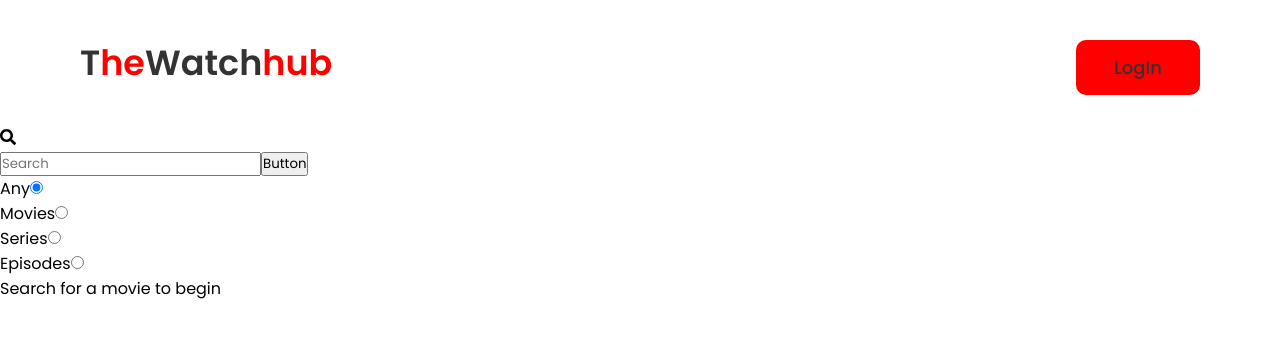
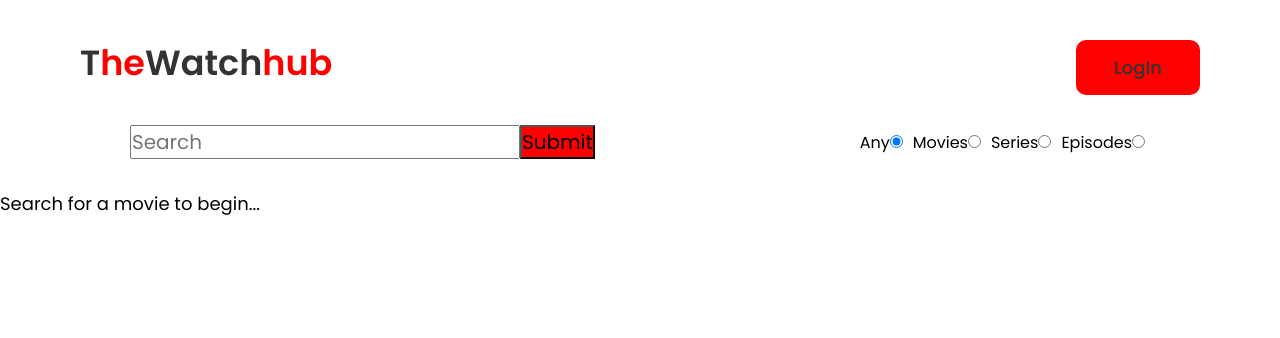
Before and after one commit to rajnidua/the-watch-hub, a React (Create React App) app in the folder client/: page / in a window 1280 px wide. Shown: the top 338 px of the page. Built offline with nearby package versions, Linux system fonts and the light colour scheme.

Commit message:
fixed styling, added watchlist and fetching id from watchlist

```diff
--- a/client/src/components/SearchWatchList/FilterWatchList.js
+++ b/client/src/components/SearchWatchList/FilterWatchList.js
@@ -105,8 +105,6 @@ const FilterWatchList = () => {
   return (
     <div className="container">
       <div className="search-container">
-        <FontAwesomeIcon icon={faSearch} />
-
         <form onSubmit={handleFormSubmit}>
           <input
             name="searchInput"
@@ -118,46 +116,48 @@ const FilterWatchList = () => {
             placeholder="Search"
             className="search-input"
           />
-          <button type="submit">Button</button>
+          <button type="submit" className="input-btn">
+            Submit
+          </button>
         </form>
-        <div className="checkbox-container">
-          <div className="feild Swimming">
+        <div className="radio-container">
+          <div className="field Any">
             <label for="any">Any</label>
             <input
               type="radio"
-              className="any-feild"
+              className="any-field"
               name={formState[0].type}
               checked={formState[0].checkValue}
               onClick={handleClick}
             />
           </div>
-          <div className="feild Movie">
+          <div className="field Movie">
             <label for="movies">Movies</label>
             <input
               type="radio"
-              className="movie-feild"
+              className="movie-field"
               name={formState[1].type}
               checked={formState[1].checkValue}
               onClick={handleClick}
             />
           </div>
 
-          <div className="feild Series">
+          <div className="field Series">
             <label for="series">Series</label>
             <input
               type="radio"
-              className="series-feild"
+              className="series-field"
               name={formState[2].type}
               checked={formState[2].checkValue}
               onClick={handleClick}
             />
           </div>
 
-          <div className="feild Episodes">
+          <div className="field Episodes">
             <label for="episodes">Episodes</label>
             <input
               type="radio"
-              className="episodes-feild"
+              className="episodes-field"
               name={formState[3].type}
               checked={formState[3].checkValue}
               onClick={handleClick}
@@ -181,7 +181,7 @@ const FilterWatchList = () => {
             selectedMovieType={filteredMovieType[0].type}
           />
         ) : (
-          "Search for a movie to begin"
+          <div className="static-text">Search for a movie to begin...</div>
         )}
       </div>
     </div>
--- a/client/src/components/ShowList.js
+++ b/client/src/components/ShowList.js
@@ -7,6 +7,10 @@ const ShowList = (props) => {
   const [loading, setLoading] = useState(true);
   const [singleMovieData, setSingleMovieData] = useState([]);
   console.log("list from search bar&&&&&&&& ", props);
+
+  const handleSave = (id) => {
+    console.log("SAVE ####" + id);
+  };
 
   const handleClick = async (id) => {
     console.log("I am inside handle click");
@@ -55,7 +59,12 @@ const ShowList = (props) => {
                     <div className="title">{movie.Title}</div>
 
                     <div className="released-year">{movie.Year}</div>
-                    <button onClick={() => handleClick(movie.imdbID)}>X</button>
+                    <button
+                      className="btn-view"
+                      onClick={() => handleClick(movie.imdbID)}
+                    >
+                      VIEW/SAVE
+                    </button>
                   </div>
                 </div>
               ) : (
@@ -88,6 +97,12 @@ const ShowList = (props) => {
                   <span className="additional">{singleMovieData.Runtime}</span>
                 </div>
                 <div className="bottom-section">{singleMovieData.Actors}</div>
+                <button
+                  className="btn-view"
+                  onClick={() => handleSave(singleMovieData.imdbID)}
+                >
+                  Watchlist
+                </button>
               </div>
             </div>
             <div className="middle-section">{singleMovieData.Plot}</div>
--- a/client/src/styles/filterWatchList.css
+++ b/client/src/styles/filterWatchList.css
@@ -20,6 +20,19 @@
 .main-right {
   display: flex;
   border: 3px solid blueviolet;
+}
+
+.search-container {
+  display: flex;
+  justify-content: space-around;
+}
+.search-input {
+  font-size: 20px;
+}
+.input-btn {
+  background-color: red;
+  font-size: 20px;
+  cursor: pointer;
 }
 
 .searchBarData-container {
@@ -106,3 +119,18 @@ img {
 .middle-section .additional {
   margin: 10px;
 }
+
+/*radion container*/
+
+.radio-container {
+  display: flex;
+}
+.field {
+  cursor: pointer;
+  margin: 5px;
+}
+
+.static-text {
+  font-size: large;
+  padding-top: 30px;
+}
--- a/client/src/styles/showList.css
+++ b/client/src/styles/showList.css
@@ -47,6 +47,23 @@
 
 .first-col {
   padding-left: 10px;
+}
+
+.btn-view {
+  background: var(--main-color);
+  color: var(--text-color);
+  font-size: 15px;
+  padding: 1px 3px;
+  margin-top: 10px;
+  width: 100px;
+  border-radius: 10px;
+  border: 2px solid var(--main-color);
+  transition: all 0.3s ease;
+}
+.btn-view:hover {
+  background-color: #ffffff;
+  border: 2px solid var(--main-color);
+  color: var(--main-color);
 }
 
 /* .crypto-name > * {
```
